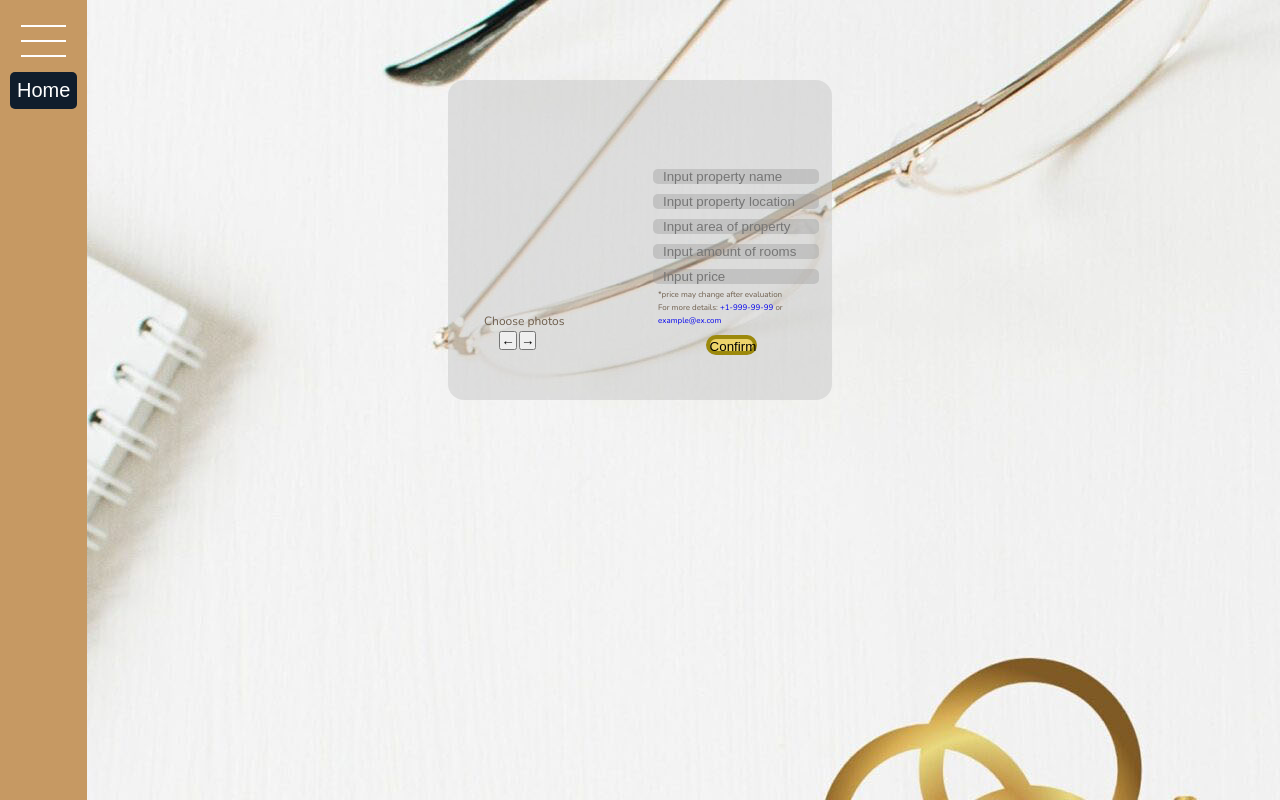
After one commit to clar1k/nexter-ready, a Flask app: template templates/newProperty.html in a window 1280 px wide. The commit adds this page. Run offline with Flask 3, Linux system fonts and the light colour scheme; the template is opened without the code that fills it, so the values that code supplies are empty.

Commit message:
"add your property" page

```diff
--- /dev/null
+++ b/static/css/propertyStyle.css
@@ -0,0 +1,167 @@
+*,
+*::before, *::after {
+  margin: 0;
+  padding: 0;
+  box-sizing: inherit; }
+
+html {
+  box-sizing: border-box;
+  font-size: 62.5%; }
+  @media only screen and (max-width: 75em) {
+    html {
+      font-size: 50%; } }
+
+body {
+  font-family: "Nunito", sans-serif;
+  color: #6D5D4B;
+  font-weight: 300;
+  line-height: 1.6;
+  background-image: url(../img/prBack.jpg); }
+
+  .sidebar {
+    background-color: #c69963;
+    position: fixed;
+    top: 0;
+    left: 0;
+    bottom: 0;
+    display: flex;
+    flex-direction: column;
+    justify-content: start;
+    align-items: start;
+    padding: 0 1rem;
+    gap: 2rem;
+  }
+
+  @media only screen and (max-width: 62.5em) {
+    .sidebar {
+      position: relative;
+      width: auto;
+      height: auto;
+      grid-column: initial;
+      grid-row: initial;
+      display: block;
+      justify-content: initial;
+      align-items: initial;
+      padding: initial;
+      gap: initial;
+    }
+  }
+  .sidebar__btn {
+    cursor: pointer;
+    background-color: #101d2c;
+    color: #fff;
+    padding: .7rem;
+    border: none;
+    border-radius: 5px;
+    font-size: 2rem;
+    font-weight: 400;
+    transition: all .2s; }
+    .sidebar__btn:hover {
+      transform: translateY(-0.3rem); }
+    .sidebar__btn:active {
+      transform: translateY(-0.1rem); }
+      .nav-btn {
+        border: none;
+        border-radius: 0;
+        background-color: #fff;
+        height: 2px;
+        width: 4.5rem;
+        margin-top: 4rem;
+        margin-bottom: 1rem;
+        align-self: center; }
+        .nav-btn::before, .nav-btn::after {
+          content: "";
+          background-color: #fff;
+          height: 2px;
+          width: 4.5rem;
+          display: block; }
+        @media only screen and (max-width: 62.5em) {
+          .nav-btn {
+            margin-top: 0;
+            margin-right: 3rem; } }
+        .nav-btn::before {
+          transform: translateY(-1.5rem); }
+        .nav-btn::after {
+          transform: translateY(1.3rem); }
+
+  .form{
+    display: flex;
+    justify-content: center;
+    height:40vh ;
+    width: 30vw;
+    background-color: rgba(200, 200 , 200, 0.5);
+    padding: 9vh 0px;
+    margin: 10vh 35vw;
+    border-radius: 2vh;
+  }
+
+  .form-fields{
+    margin-top: 1.5vh;
+    display: flex;
+    flex-direction: column;
+    margin-left: 5vh;
+  }
+
+  #preview-container{
+    display: flex;
+    justify-content: center;
+    align-items: center;
+    height: 20vh;
+    width: 20vh;
+  }
+
+  .photos-label p{
+    margin-left: 4.5vh;
+    font-size: 1.5vh;
+    object-fit: contain;
+    transform: scale(1);
+    transform-origin: center;
+    transition: transform 0.3s ease;
+  }
+ .photos-label p:hover{
+    cursor: pointer;
+    transform: scale(1.2);
+  }
+
+ .form-fields input{
+    border: none;
+    border-radius: 5px;
+    margin: 5px;
+    padding-left: 10px;
+    background-color: rgba(155, 155 , 155, 0.4);
+    height: 2vh;
+    width: 13vw;
+ }
+
+.form-fields p{
+    padding-left: 10px;
+    font-size: 1vh;
+ }
+
+.buttons{
+    margin-left: 4vw;
+    border: none;
+    background-color: transparent;
+ }
+
+#confirm{
+    margin-top: 1vh;
+    background-color: rgb(255, 208, 0, 0.5);
+    width: 4vw;
+    height: 2.5vh;
+    margin-left: 4.5vw;
+    border: solid rgb(156, 137, 12) 0.3em;
+    border-radius: 1000px;
+    object-fit: contain;
+    transform: scale(1);
+    transform-origin: center;
+    transition: transform 0.3s ease;
+}
+#confirm:hover{
+    cursor:pointer;
+    transform: scale(1.2);
+}
+
+#details{
+    text-decoration: none;
+}
--- a/static/css/style.css
+++ b/static/css/style.css
@@ -119,7 +119,6 @@ body {
       transform: translateY(-0.3rem); }
     .sidebar__btn:active {
       transform: translateY(-0.1rem); }
-
 .nav-btn {
   border: none;
   border-radius: 0;
--- /dev/null
+++ b/static/js/propertyScript.js
@@ -0,0 +1,69 @@
+const imageInput = document.getElementById('image-input');
+    const previewContainer = document.getElementById('preview-container');
+    const prevButton = document.getElementById('prev-button');
+    const nextButton = document.getElementById('next-button');
+    let currentImageIndex = 0;
+    let images = [];
+
+    imageInput.addEventListener('change', handleImageUpload);
+    prevButton.addEventListener('click', showPreviousImage);
+    nextButton.addEventListener('click', showNextImage);
+
+    function handleImageUpload(event) {
+      const files = event.target.files;
+
+      for (let i = 0; i < files.length; i++) {
+        const file = files[i];
+        const imageType = /^image\//;
+
+        if (!imageType.test(file.type)) {
+          continue;
+        }
+
+        const imageURL = URL.createObjectURL(file);
+        images.push(imageURL);
+      }
+
+      if (images.length > 0) {
+        displayImage(currentImageIndex);
+      }
+    }
+
+    function displayImage(index) {
+      previewContainer.innerHTML = '';
+
+      const imageElement = document.createElement('img');
+      imageElement.classList.add('preview-image');
+      imageElement.onload = function() {
+        if (imageElement.width > 20 || imageElement.height > 20) {
+          const scaleFactor = Math.min(20 / imageElement.width, 20 / imageElement.height);
+          const newWidth = imageElement.width * scaleFactor;
+          const newHeight = imageElement.height * scaleFactor;
+          imageElement.style.width = newWidth + 'vh';
+          imageElement.style.height = newHeight + 'vh';
+        }
+
+        previewContainer.appendChild(imageElement);
+        updateNavigationButtons();
+      };
+      imageElement.src = images[index];
+    }
+
+    function showPreviousImage() {
+      if (currentImageIndex > 0) {
+        currentImageIndex--;
+        displayImage(currentImageIndex);
+      }
+    }
+
+    function showNextImage() {
+      if (currentImageIndex < images.length - 1) {
+        currentImageIndex++;
+        displayImage(currentImageIndex);
+      }
+    }
+
+    function updateNavigationButtons() {
+      prevButton.disabled = currentImageIndex === 0;
+      nextButton.disabled = currentImageIndex === images.length - 1;
+    }
--- a/templates/index.html
+++ b/templates/index.html
@@ -33,6 +33,7 @@
             <button class="nav-btn"></button>
             <button class="sidebar__btn login">Log in</button>
             <button class="sidebar__btn reg">I`m new!</button>
+            <button class="sidebar__btn add">Add 🏠</button>
         </div>
 
         <header class="header">
--- /dev/null
+++ b/templates/newProperty.html
@@ -0,0 +1,46 @@
+<!DOCTYPE html>
+<html lang="en">
+<head>
+    <meta charset="UTF-8">
+    <meta http-equiv="X-UA-Compatible" content="IE=edge">
+    <meta name="viewport" content="width=device-width, initial-scale=1.0">
+
+    <link href="https://fonts.googleapis.com/css?family=Josefin+Sans:300,400,400i|Nunito:300,300i" rel="stylesheet">
+    <link rel="stylesheet" href="../static/css/propertyStyle.css">
+
+    <title>Add Your Property</title>
+</head>
+<body>
+
+    <div class="sidebar">
+        <button class="nav-btn"></button>
+        <button class="sidebar__btn login">Home</button>
+    </div>
+
+    <div class="form">
+        <div class="img-form">
+            <div id="preview-container"></div>
+            <input type="file" id="image-input" multiple style="display: none;" >
+            <label class="photos-label" for="image-input"><p>Choose photos</p></label>
+            <div class="buttons">
+                <button id="prev-button">←</button>
+                <button id="next-button">→</button>
+            </div>
+        </div>
+        <div class="form-fields">
+            <input type="text" id="location" placeholder="Input property name">
+            <input type="text" id="location" placeholder="Input property location">
+            <input type="text" id="area" placeholder="Input area of property">
+            <input type="text" id="rooms" placeholder="Input amount of rooms">
+            <input type="text" id="price" placeholder="Input price">
+            <p>*price may change after evaluation</p>
+            <p>For more details: <a id="details" href="#">+1-999-99-99</a> or <a id="details" href="#">example@ex.com</a></p>
+            <button id="confirm">Confirm</button>
+        </div>
+    </div>
+
+
+
+</body>
+    <script src="../static/js/propertyScript.js"></script>
+</html>
```
Also changed, not shown: static/img/prback.jpg (added), static/js/script.js (line endings or trailing spaces).
